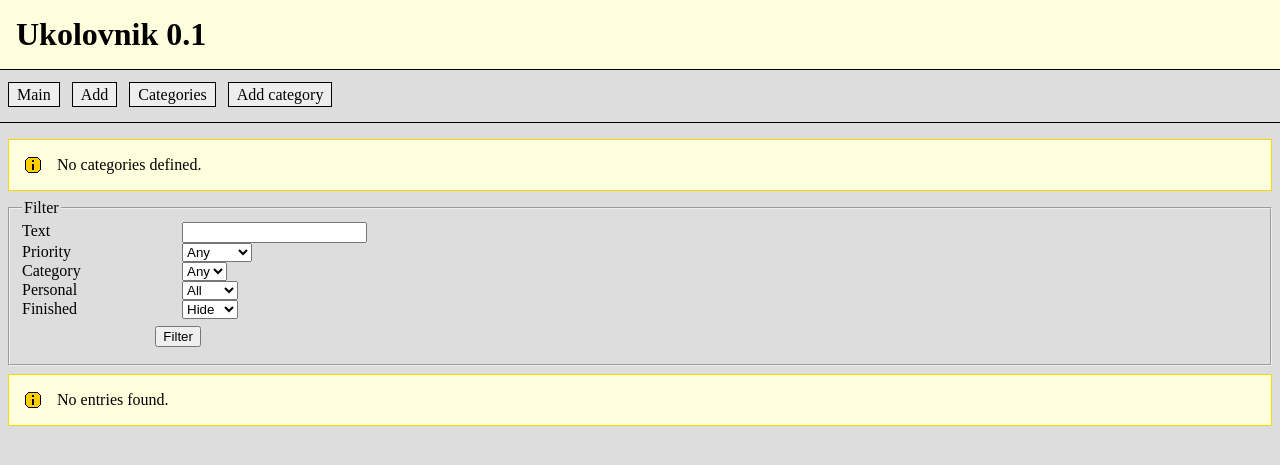
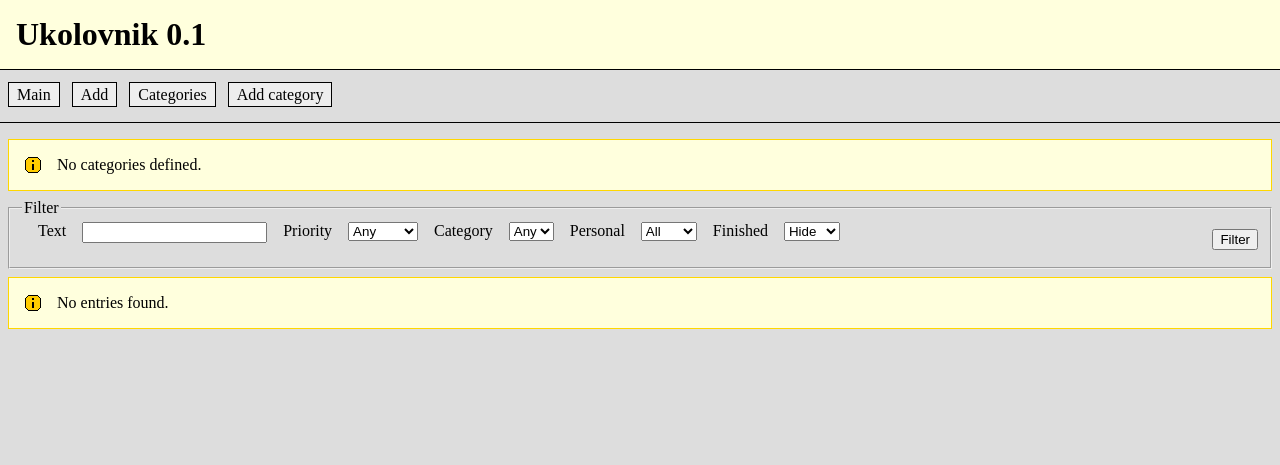
Before and after one commit to nijel/ukolovnik, a PHP site: page / in a window 1280 px wide. Shown: the top 465 px of the page. Run offline with PHP 8.4, Linux system fonts and the light colour scheme; data that the repository does not hold is empty.

Commit message:
[ukolovnik @ michal@cihar.com--2005-main/ukolovnik--devel--1--patch-23] compact filter - bug #82

```diff
--- a/styles/default.css
+++ b/styles/default.css
@@ -86,10 +86,10 @@ fieldset {
 }
 
 fieldset input[type="submit"] {
-    clear: both;
+    clear: none;
     margin: 0.5em 0 0.5em 10em;
     text-align: center;
-    float: left;
+    float: right;
 }
 
 fieldset input[type="text"], fieldset textarea, fieldset select {
@@ -98,7 +98,6 @@ fieldset input[type="text"], fieldset textarea, fieldset select {
 
 fieldset input[type="checkbox"] {
     float: left;
-    clear: both;
 }
 
 fieldset label {
@@ -106,8 +105,8 @@ fieldset label {
 }
 
 fieldset label.desc {
-    width: 10em;
-    clear: both;
+    padding-left: 1em;
+    padding-right: 1em;
 }
 
 /* Listings */
```
